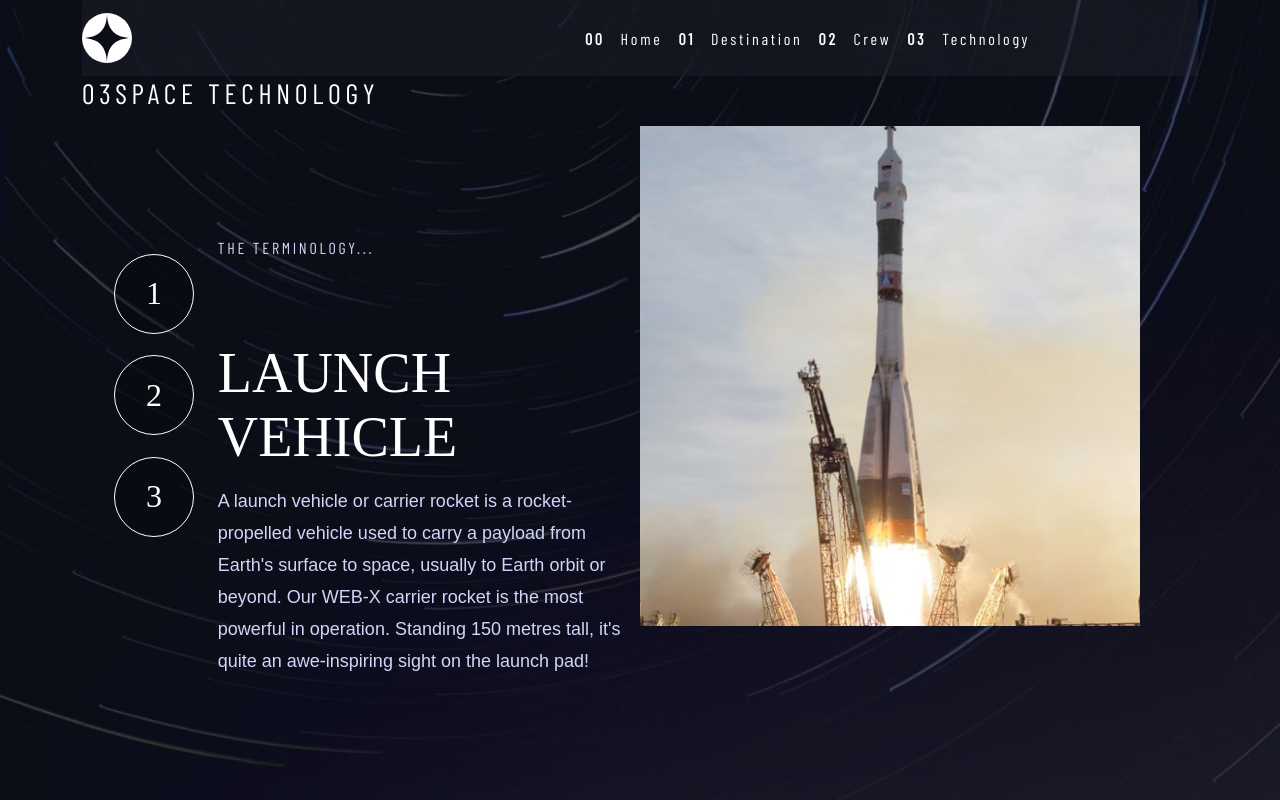
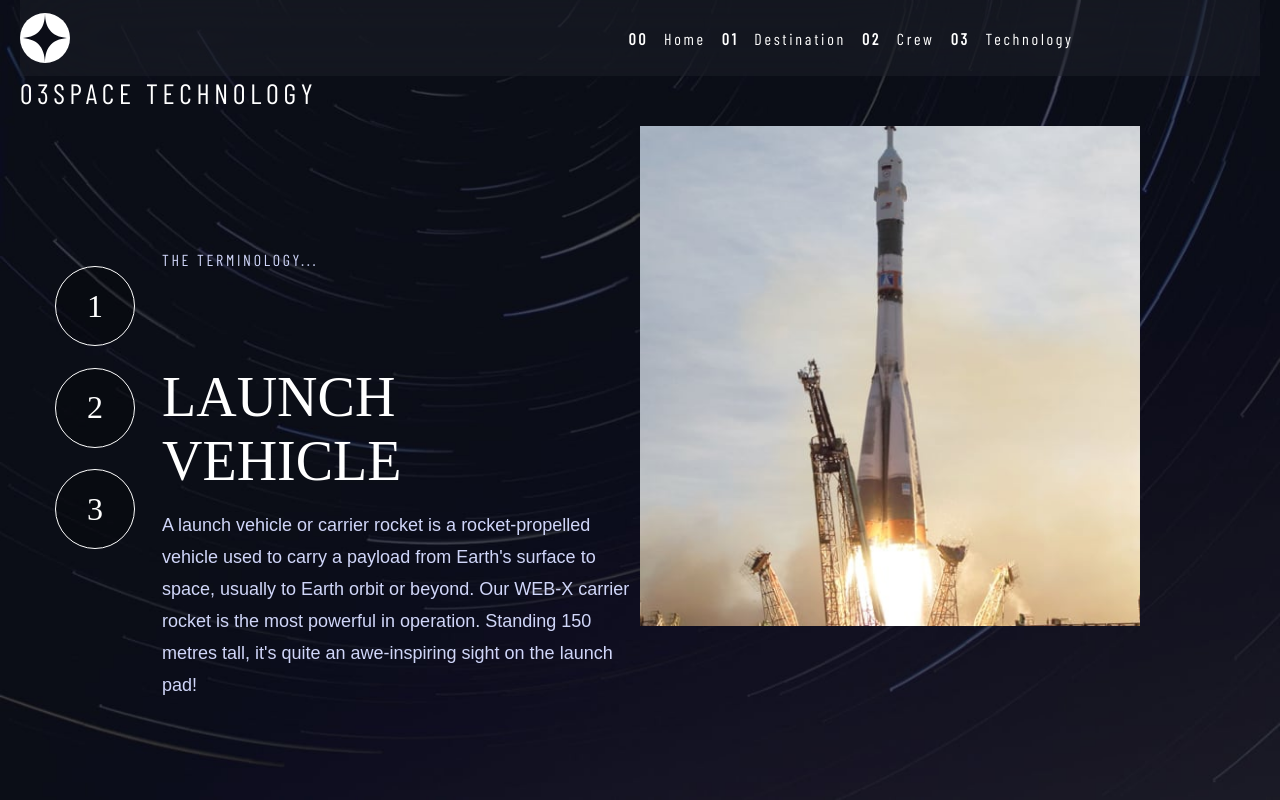
Before and after one commit to agomez99/SpaceTourism, a Next.js app: page /technology in a window 1280 px wide. Built offline with nearby package versions, Linux system fonts and the light colour scheme; a web font is replaced by a local one.

Commit message:
added framer mmotion

```diff
--- a/package.json
+++ b/package.json
@@ -9,6 +9,7 @@
   },
   "dependencies": {
     "bootstrap": "^5.3.0",
+    "framer-motion": "^10.13.0",
     "next": "^13.0.6",
     "react": "^18.2.0",
     "react-bootstrap": "^2.8.0",
--- a/pages/_app.js
+++ b/pages/_app.js
@@ -1,9 +1,15 @@
-import '../styles/globals.css'
+import '../styles/globals.css';
 import 'bootstrap/dist/css/bootstrap.min.css';
+import { AnimatePresence } from "framer-motion";
 
 
 function MyApp({ Component, pageProps }) {
-  return <Component {...pageProps} />
+  return (
+        <AnimatePresence mode="wait">
+        <Component {...pageProps} />
+        </AnimatePresence>
+
+  )
 }
 
 export default MyApp
--- a/pages/technology.js
+++ b/pages/technology.js
@@ -4,6 +4,7 @@ import Head from 'next/head';
 import Image from 'next/image';
 import NavbarComponent from '../components/NavbarComponent';
 import styles from '../styles/Technology.module.css';
+import { motion } from 'framer-motion';
 
 const data = require("../public/data.json");
 
@@ -55,13 +56,19 @@ const Technology = () => {
     );
 
     return (
+        <motion.div
+        initial={{ opacity: 0 }}
+        animate={{ opacity: 1 }}
+        exit={{ opacity: 0 }}
+        transition={{ duration: 0.5 }}
+      >
         <div>
             <div className={styles.container}>
                 <Head>
                     <link rel="icon" type="image/png" sizes="32x32" href="/assets/favicon-32x32.png" />
                     <title>Frontend Mentor | Space tourism website</title>
                 </Head>
-                <Container>
+                <Container fluid>
                     <NavbarComponent />
                     <Row>
                         <p className={styles.technologyTitle}>
@@ -89,6 +96,7 @@ const Technology = () => {
                 </Container>
             </div>
         </div>
+        </motion.div>
     );
 }
 
--- a/styles/Destination.module.css
+++ b/styles/Destination.module.css
@@ -3,7 +3,6 @@
 
 .container {
     min-height: 100vh;
-    padding: 0 0.5rem;
     display: flex;
     flex-direction: column;
     align-items: center;
@@ -76,7 +75,7 @@
 
 }
 .planet{
-    position: absolute;
+    position: relative;
     top: 50%;
     transform: translate(0, -50%);
     padding: 10px;
@@ -203,8 +202,8 @@
 }
 
 .planetDetails{
-    position: absolute;
-    top: 75%;
+    position: relative;
+    top: 50%;
     transform: translate(0, -50%);
     padding: 10px;
 
@@ -257,11 +256,10 @@
 
 }
 .planet{
-        position: absolute;
+    position: relative;
         top: 30%;
         transform: translate(0, -50%);
         padding: 10px;
-        margin-left:25%;
     display:flex;
     flex-direction: column;
     justify-content: center;
--- a/styles/Home.module.css
+++ b/styles/Home.module.css
@@ -1,5 +1,6 @@
 @import url('https://fonts.googleapis.com/css2?family=Barlow+Condensed&display=swap');
 @import url('https://fonts.googleapis.com/css2?family=Bellefair&display=swap');
+
 
 .container {
   min-height: 100vh;
```
Also changed, not shown: pages/crew.js (+9 -1 lines), pages/destination.js (+9 -0 lines), pages/index.js (+8 -0 lines), 1 other file (tests, documents, lock files or other folders).
